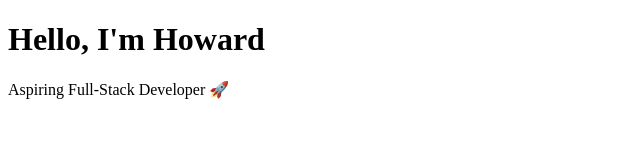
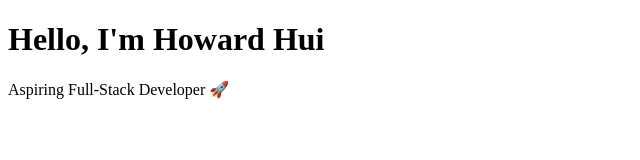
Before and after one commit to howardhui/portfolio, a plain HTML site: page index.html in a window 1280 px wide. Shown: the whole page, without its empty margins (0-640 px from the left). Drawn offline with Linux system fonts and the light colour scheme.

Commit message:
2025-10-05 14:30:00 - Updated portfolio content

```diff
--- a/index.html
+++ b/index.html
@@ -2,7 +2,7 @@
 <html>
 <head><title>My Portfolio</title></head>
 <body>
-  <h1>Hello, I'm Howard</h1>
+  <h1>Hello, I'm Howard Hui</h1>
   <p>Aspiring Full-Stack Developer 🚀</p>
 </body>
 </html>
```
